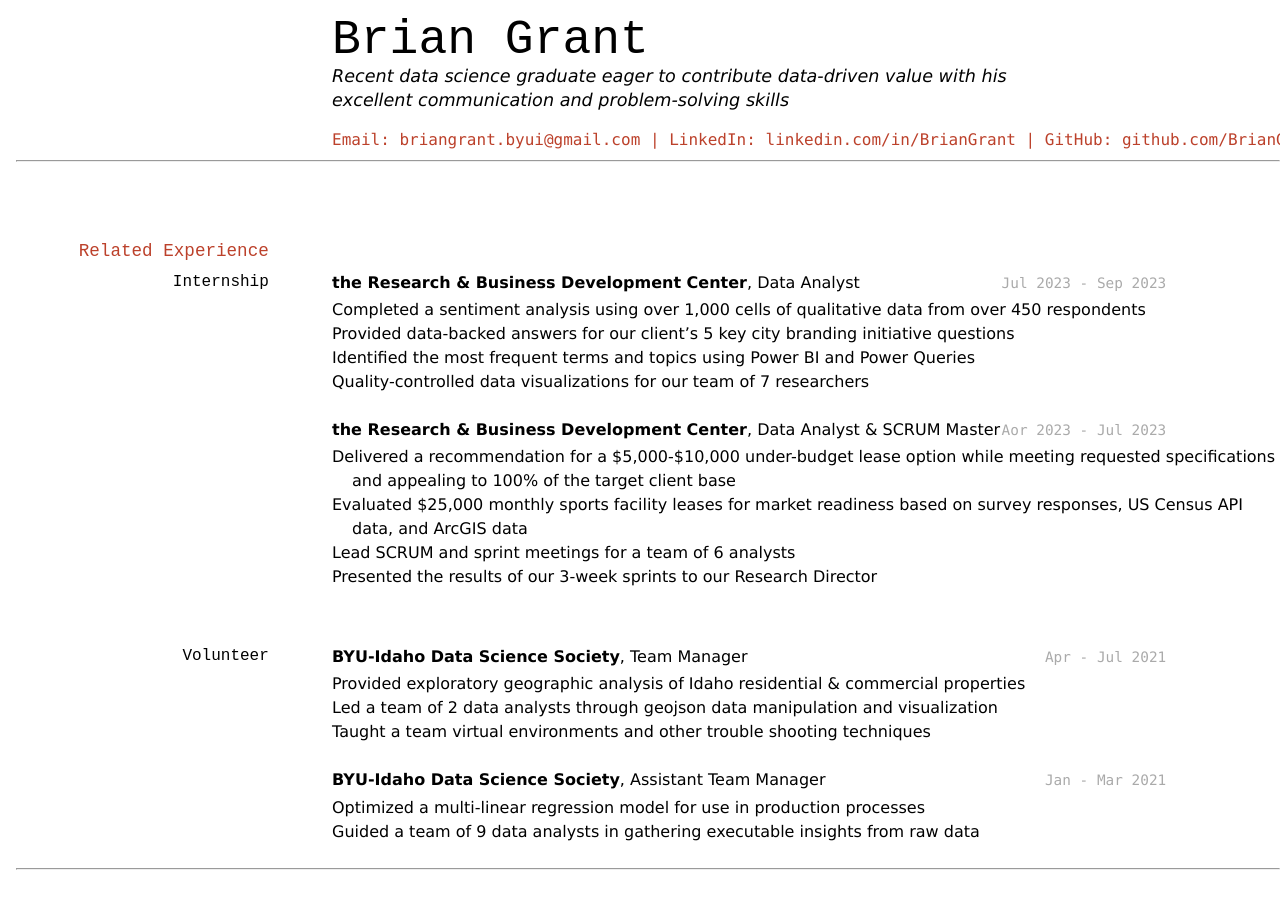
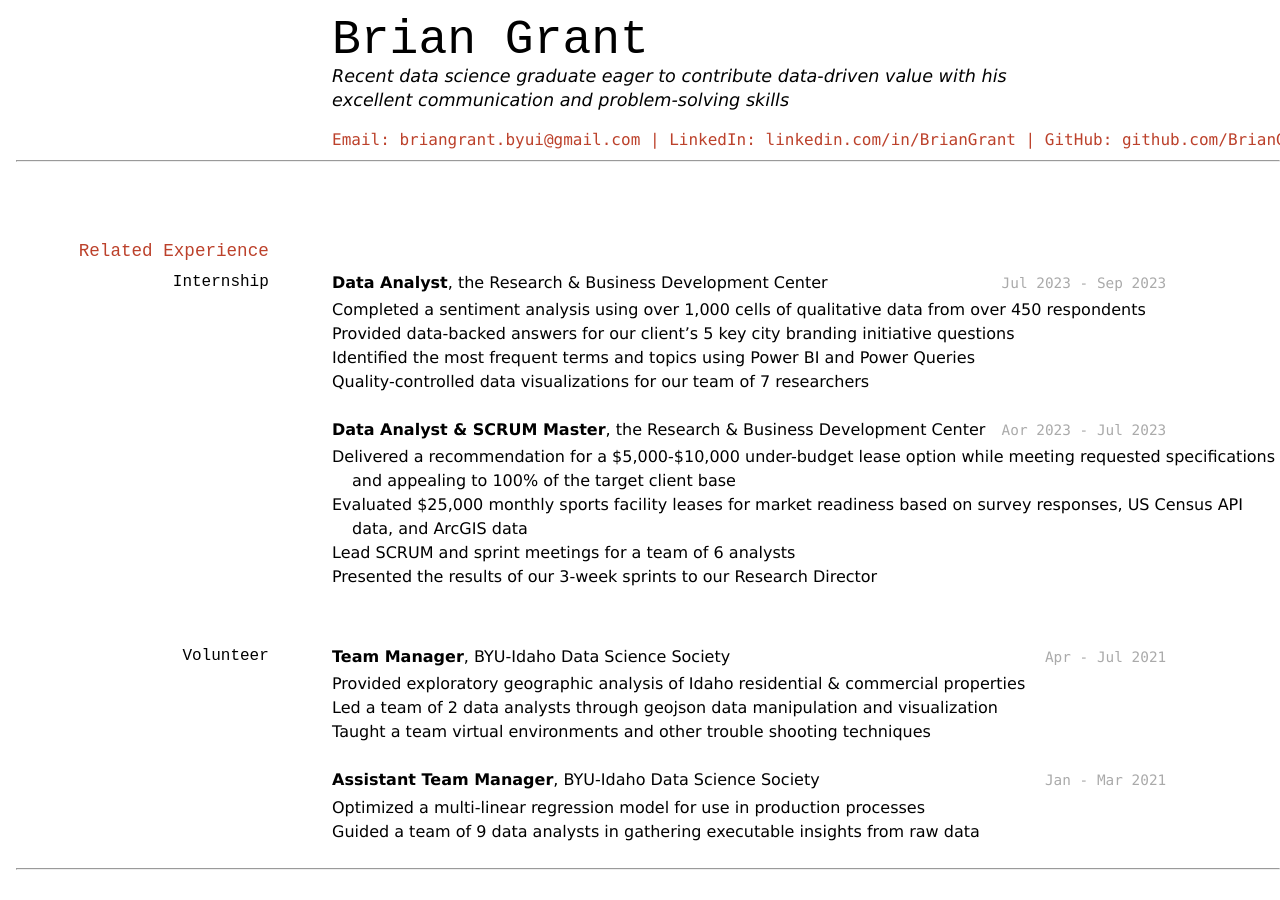
Before and after one commit to BrianGrant-Data/Resume, a Jekyll site: the page built from docs/index.md, in a window 1280 px wide and 900 px high. Built offline with Jekyll 4.4.1, drawn with Linux system fonts in a browser that asks for light colours.

```diff
--- a/docs/index.md
+++ b/docs/index.md
@@ -22,14 +22,14 @@ Email: <a href="mailto:briangrant.byui@gmail.com">briangrant.byui@gmail.com</a>
 
 ### Internship
 `Jul 2023 - Sep 2023`
-__the Research & Business Development Center__, Data Analyst
+__Data Analyst__, the Research & Business Development Center
 - Completed a sentiment analysis using over 1,000 cells of qualitative data from over 450 respondents
 - Provided data-backed answers for our client's 5 key city branding initiative questions
 - Identified the most frequent terms and topics using Power BI and Power Queries
 - Quality-controlled data visualizations for our team of 7 researchers
 
 `Aor 2023 - Jul 2023`
-__the Research & Business Development Center__, Data Analyst & SCRUM Master
+__Data Analyst & SCRUM Master__, the Research & Business Development Center
 - Delivered a recommendation for a $5,000-$10,000 under-budget lease option while meeting requested specifications and appealing to 100% of the target client base
 - Evaluated $25,000 monthly sports facility leases for market readiness based on survey responses, US Census API data, and ArcGIS data
 - Lead SCRUM and sprint meetings for a team of 6 analysts
@@ -38,13 +38,13 @@ __the Research & Business Development Center__, Data Analyst & SCRUM Master
 
 ### Volunteer
 `Apr - Jul 2021`
-__BYU-Idaho Data Science Society__, Team Manager
+__Team Manager__, BYU-Idaho Data Science Society
 - Provided exploratory geographic analysis of Idaho residential & commercial properties
 - Led a team of 2 data analysts through geojson data manipulation and visualization
 - Taught a team virtual environments and other trouble shooting techniques
 
 `Jan - Mar 2021`
-__BYU-Idaho Data Science Society__, Assistant Team Manager
+__Assistant Team Manager__, BYU-Idaho Data Science Society
 - Optimized a multi-linear regression model for use in production processes
 - Guided a team of 9 data analysts in gathering executable insights from raw data
 
```
